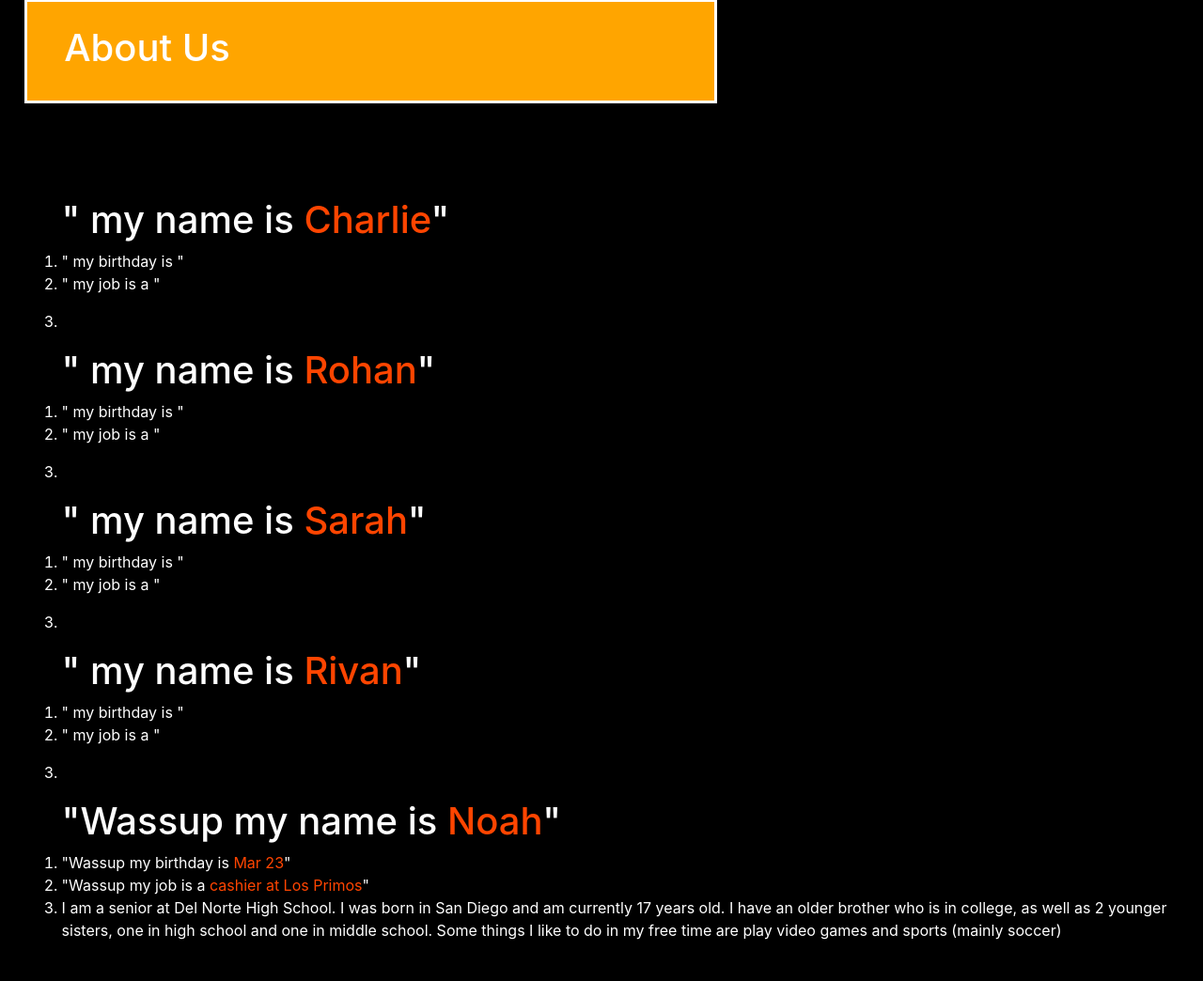
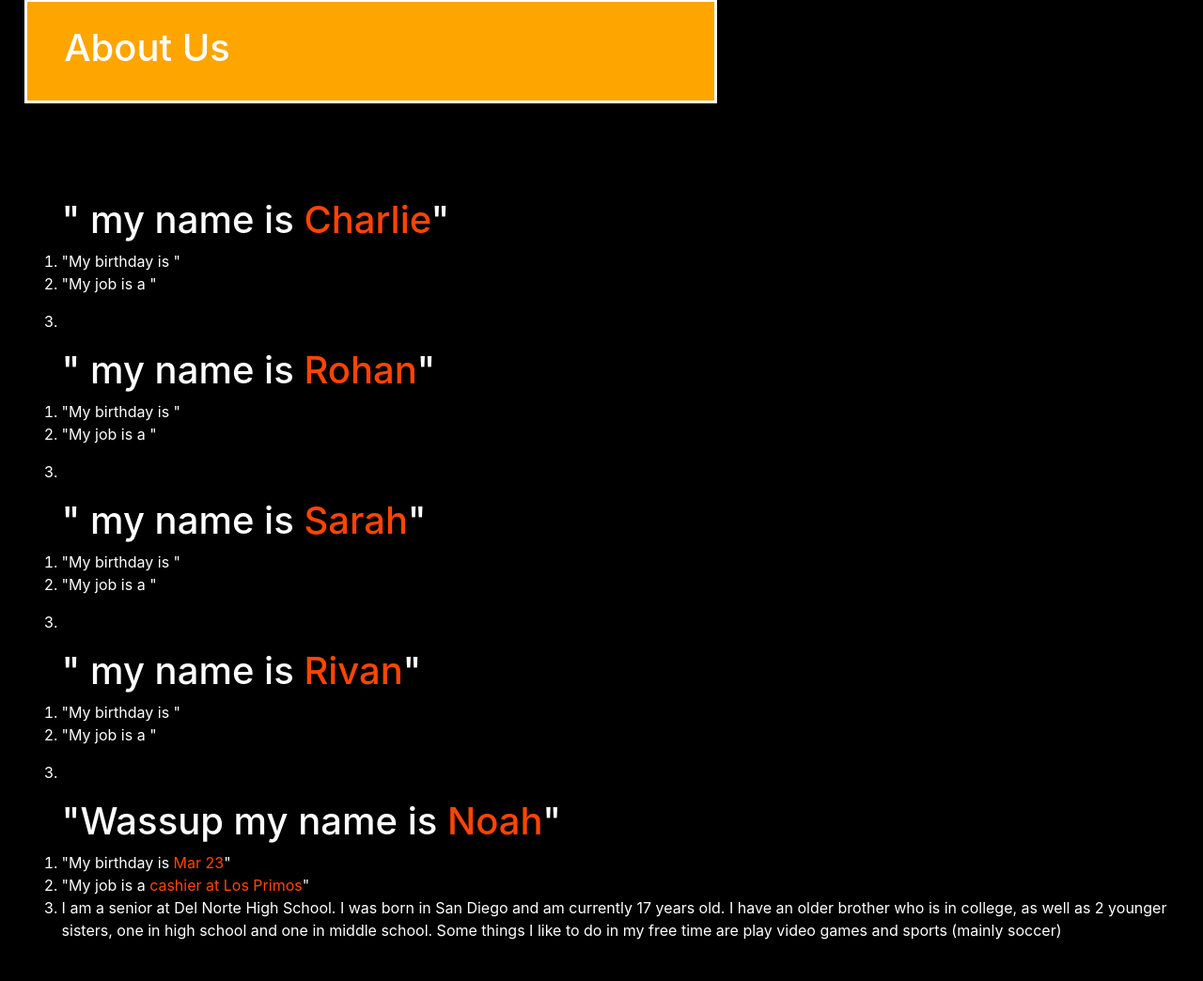
Before and after one commit to NoahPidding/Portfolioflask, a Flask app: page /playlist/ in a window 1280 px wide. Shown: the part 108-1152 px from the top of the page at 94% size. Run offline with Flask 2, Linux system fonts and the light colour scheme; some libraries are stand-ins or nearby versions.

Commit message:
Update playlist.html

```diff
--- a/templates/playlist.html
+++ b/templates/playlist.html
@@ -43,8 +43,8 @@
         {% set story = data["story"] %}
         <ol>
         <H1>"{{greeting}} my name is <span style='color:orangered;'>{{name}}</span>"</H1>
-        <li>"{{greeting}} my birthday is <span style='color:orangered;'>{{dob}}</span>"</li>
-        <li>"{{greeting}} my job is a <span style='color:orangered;'>{{job}}</span>"</li>
+        <li>"My birthday is <span style='color:orangered;'>{{dob}}</span>"</li>
+        <li>"My job is a <span style='color:orangered;'>{{job}}</span>"</li>
         <li><span style='color:white;'>{{story}}</span></p></html></li>
         </ol>
     {% endfor %}
```
